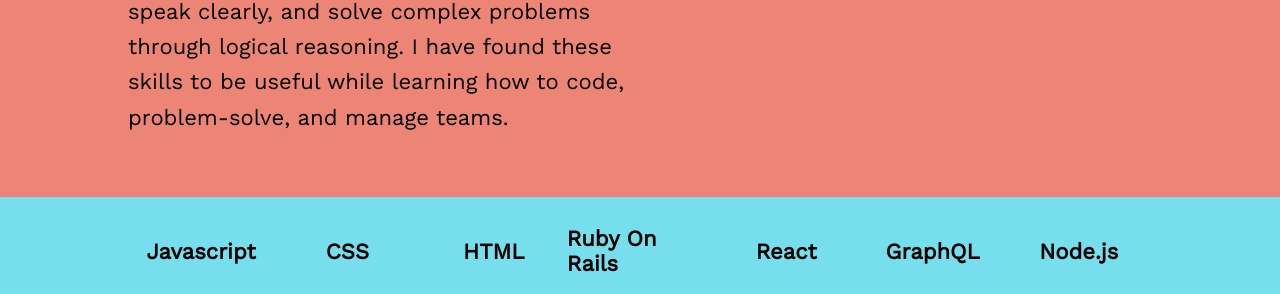
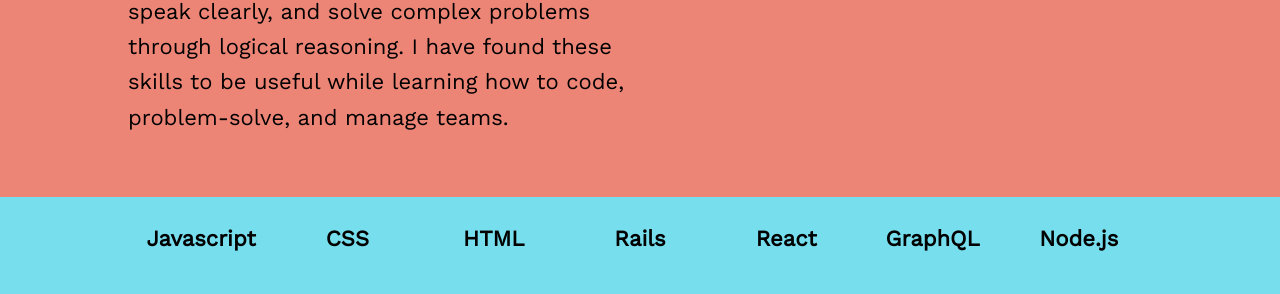
Before and after one commit to primitivehacker/derekcardwell.github.io, a plain HTML site: page index.html in a window 1280 px wide. Shown: the part 694-988 px from the top of the page. Drawn offline with nearby package versions, Linux system fonts and the light colour scheme.

Commit message:
update skills

```diff
--- a/index.html
+++ b/index.html
@@ -514,7 +514,7 @@
         <h4>Javascript</h4>
         <h4>CSS</h4>
         <h4>HTML</h4>
-        <h4>Ruby On Rails</h4>
+        <h4>Rails</h4>
         <h4>React</h4>
         <h4>GraphQL</h4>
         <h4>Node.js</h4>
```
